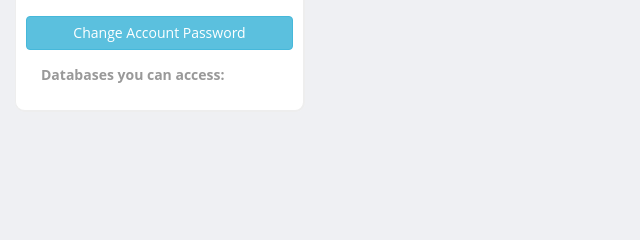
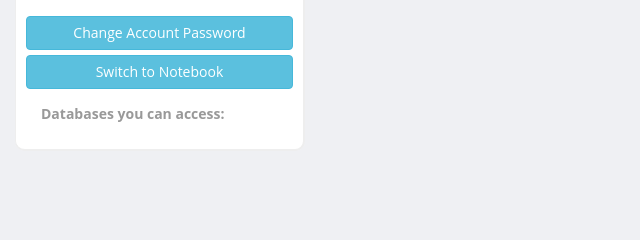
Before and after one commit to aaldaber/Distributed-Multi-User-Scrapy-System-with-a-Web-UI, a Django app: template templates/mainpage.html in a window 1280 px wide. Shown: the part 290-530 px from the top of the page, without its empty margins (0-640 px from the left). Run offline with Django 3.2, Linux system fonts and the light colour scheme; the template is opened without the code that fills it, so the values that code supplies are empty; some libraries are stand-ins or nearby versions.

```diff
--- a/templates/mainpage.html
+++ b/templates/mainpage.html
@@ -16,6 +16,7 @@
                         </ul>
                         <div class="text-center">
                             <a href="{% url 'changepass' %}" class="btn btn-info btn-block" role="button">Change Account Password</a>
+                            <a href="/notebook/hub" class="btn btn-info btn-block" role="button">Switch to Notebook</a>
                         </div>
                         <ul class="nav">
                             <li><a>Databases you can access:</a></li>
```
Also changed, not shown: README.md, 14 other files.
